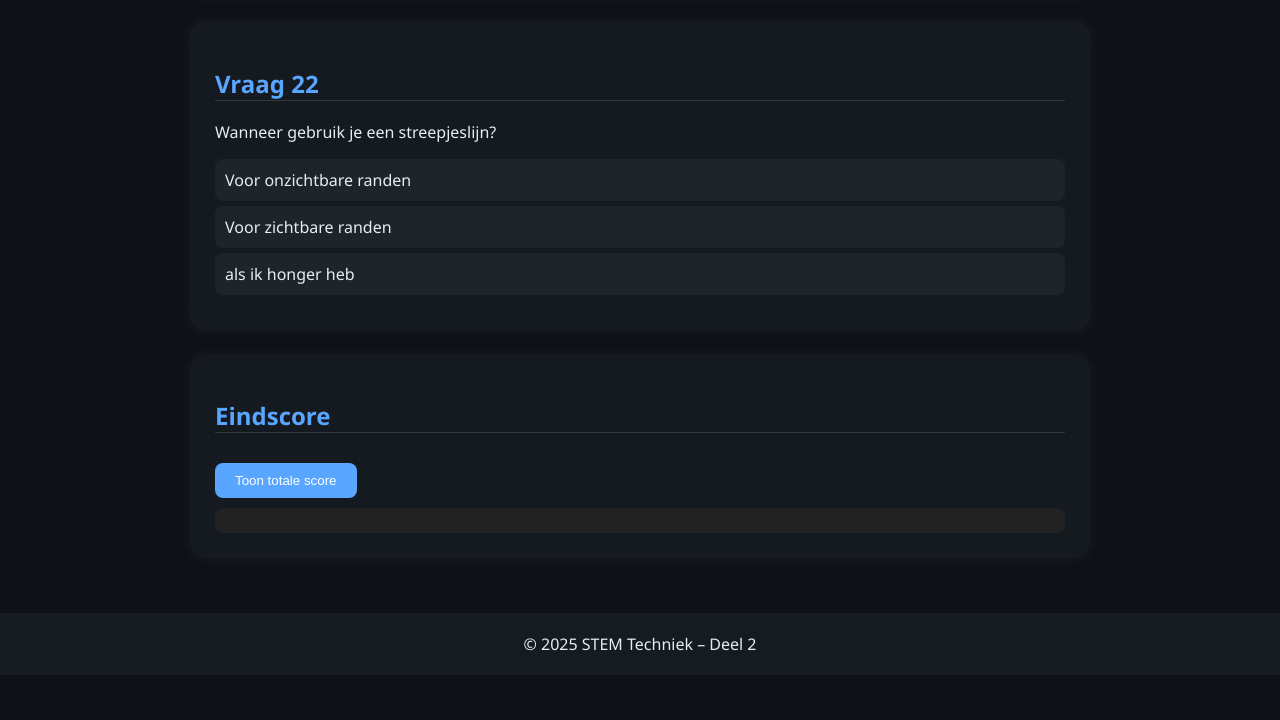
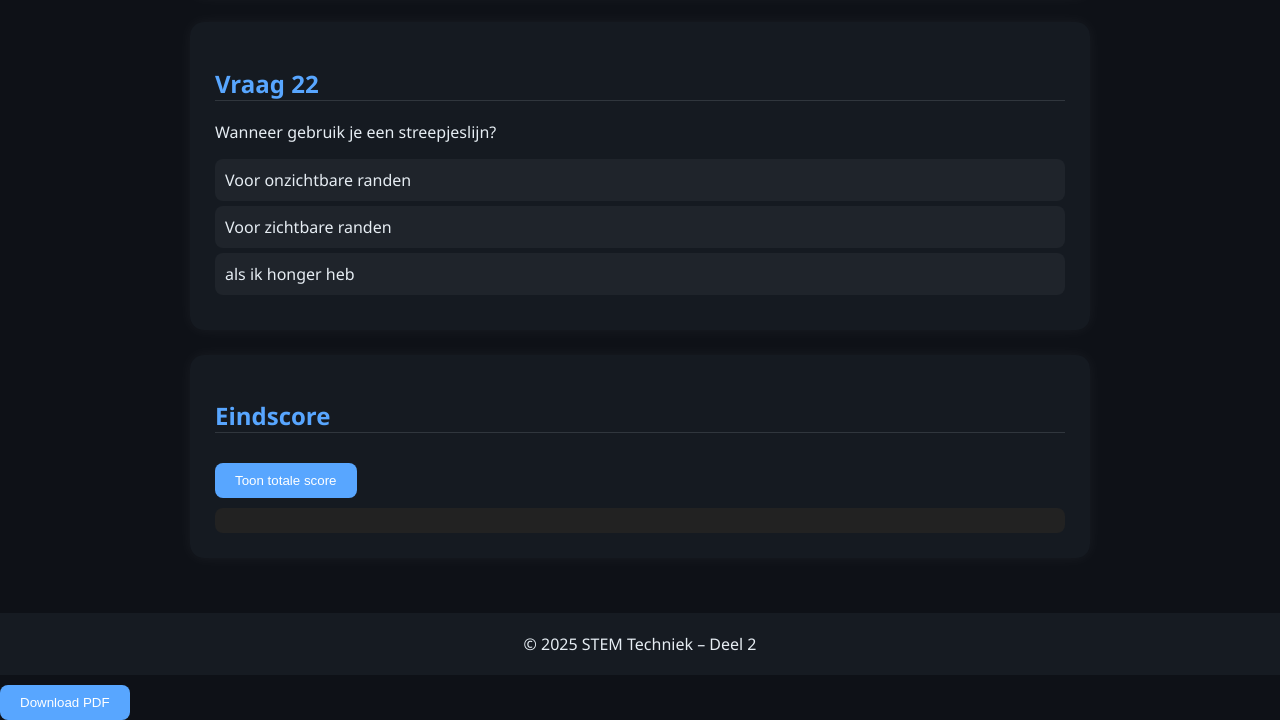
Before and after one commit to julianra/aanzichten, a plain HTML site: page page5b.html in a window 1280 px wide. Shown: the part 2083-2803 px from the top of the page. Before the commit the page ends 2758 px from the top, so only its background shows below. Drawn offline with nearby package versions, Linux system fonts and the light colour scheme.

Commit message:
Add PDF download functionality and update script

```diff
--- a/page5b.html
+++ b/page5b.html
@@ -199,5 +199,33 @@ function showTotal(){
 
 window.onload=init;
 </script>
+  <script src="https://cdnjs.cloudflare.com/ajax/libs/jspdf/2.5.1/jspdf.umd.min.js"></script>
+<button onclick="downloadPDF()">Download PDF</button>
+
+<script>
+async function downloadPDF(){
+  const { jsPDF } = window.jspdf;
+  const doc = new jsPDF();
+
+  const naam = localStorage.getItem("naam") || "Onbekend";
+  const klas = localStorage.getItem("klas") || "?";
+  const score1 = localStorage.getItem("finalScore") || 0;
+  const score2 = localStorage.getItem("scoreA") || 0;
+  const score3 = localStorage.getItem("scoreB") || 0;
+  const totaal = Math.round(((Number(score1)+Number(score2)+Number(score3))/3));
+
+  doc.setFont("helvetica","bold");
+  doc.text("Resultaten Aanzichten", 20, 20);
+  doc.setFont("helvetica","normal");
+  doc.text(`Naam: ${naam}`, 20, 40);
+  doc.text(`Klas: ${klas}`, 20, 50);
+  doc.text(`Deel 1: ${score1}%`, 20, 70);
+  doc.text(`Deel 2: ${score2}%`, 20, 80);
+  doc.text(`Deel 3: ${score3}%`, 20, 90);
+  doc.text(`Totaalscore: ${totaal}%`, 20, 110);
+  doc.save(`Resultaten_${naam}.pdf`);
+}
+</script>
+
 </body>
 </html>
```
